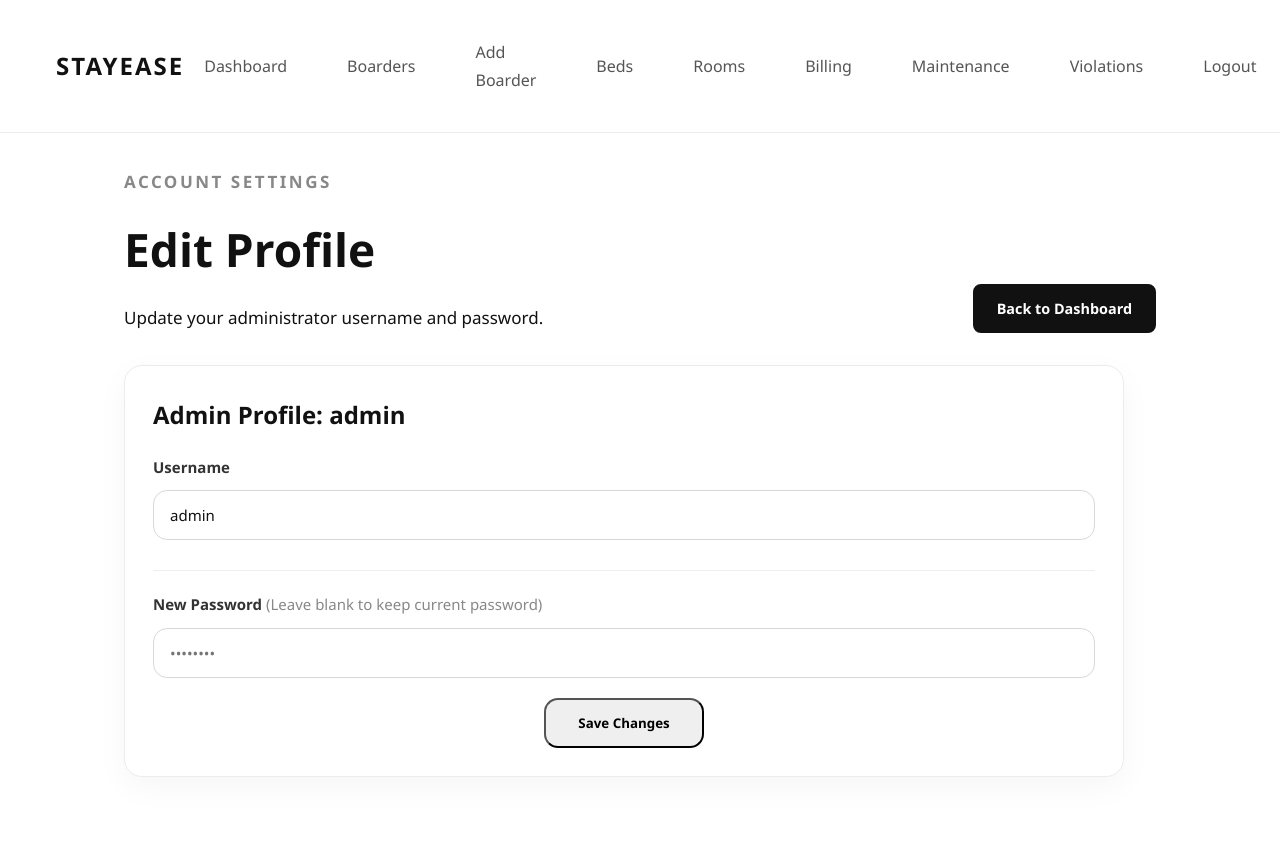
After one commit to chrkk/stayease, a PHP site: page /profile.php in a window 1280 px wide. The commit adds this page. Run offline with PHP 8.4, Linux system fonts and the light colour scheme; a user stored in the database is signed in; a stand-in replaces the project's code that opens the database connection.

Commit message:
added edit profile and edited bed screen

```diff
--- /dev/null
+++ b/public/profile.php
@@ -0,0 +1,143 @@
+<?php
+session_start();
+require_once 'config.php';
+
+// Security Gatekeeper
+if (!isset($_SESSION['username'])) {
+    header("Location: login.php");
+    exit();
+}
+
+$message = '';
+$error = '';
+$current_username = $_SESSION['username'];
+
+// --- PRG PATTERN: CATCH SUCCESS REDIRECT ---
+if (isset($_GET['status']) && $_GET['status'] === 'updated') {
+    $message = 'Profile updated successfully.';
+}
+
+// --- LOGIC FOR UPDATING PROFILE ---
+if (isset($_POST['btnUpdateProfile'])) {
+    $new_username = mysqli_real_escape_string($con, trim($_POST['new_username']));
+    $new_password = mysqli_real_escape_string($con, $_POST['new_password']);
+
+    if (empty($new_username)) {
+        $error = 'Username cannot be blank.';
+    } else {
+        if (!empty($new_password)) {
+            // Update both username and password
+            $stmtUpdate = $con->prepare("UPDATE user SET username = ?, password = ? WHERE username = ?");
+            $stmtUpdate->bind_param('sss', $new_username, $new_password, $current_username);
+        } else {
+            // Update username only
+            $stmtUpdate = $con->prepare("UPDATE user SET username = ? WHERE username = ?");
+            $stmtUpdate->bind_param('ss', $new_username, $current_username);
+        }
+
+        if ($stmtUpdate->execute()) {
+            $stmtUpdate->close();
+            // Keep session in sync with the new username
+            $_SESSION['username'] = $new_username;
+            header("Location: profile.php?status=updated");
+            exit();
+        } else {
+            $error = 'Unable to update profile. Please try again.';
+            $stmtUpdate->close();
+        }
+    }
+}
+
+// Always read username from session (may have just been updated above)
+$current_username = $_SESSION['username'];
+?>
+<!DOCTYPE html>
+<html lang="en">
+<head>
+    <meta charset="UTF-8">
+    <meta name="viewport" content="width=device-width, initial-scale=1.0">
+    <title>Edit Profile | StayEase</title>
+    <link rel="stylesheet" href="assets/css/style.css">
+    <style>
+        .btn-hero {
+            display: inline-block;
+            padding: 10px 22px;
+            background-color: #111;
+            color: #fff;
+            border: 2px solid #111;
+            border-radius: 8px;
+            font-size: 0.9rem;
+            font-weight: 600;
+            text-decoration: none;
+            cursor: pointer;
+            transition: background-color 0.2s ease, color 0.2s ease;
+        }
+        .btn-hero:hover {
+            background-color: #333;
+            border-color: #333;
+            color: #fff;
+        }
+    </style>
+</head>
+<body>
+    <header class="app-header">
+        <div class="header-brand">STAYEASE</div>
+        <nav class="app-nav">
+            <a href="dashboard.php">Dashboard</a>
+            <a href="boarders.php">Boarders</a>
+            <a href="boarder_register.php">Add Boarder</a>
+            <a href="beds.php">Beds</a>
+            <a href="rooms.php">Rooms</a>
+            <a href="billing.php">Billing</a>
+            <a href="maintenance.php">Maintenance</a>
+            <a href="violations.php">Violations</a>
+            <a href="logout.php">Logout</a>
+        </nav>
+    </header>
+
+    <main class="page-content">
+        <section class="page-hero">
+            <div>
+                <p class="section-label">Account Settings</p>
+                <h1>Edit Profile</h1>
+                <p>Update your administrator username and password.</p>
+            </div>
+            <a href="dashboard.php" class="btn-hero">Back to Dashboard</a>
+        </section>
+
+        <section class="panel form-panel">
+            <div class="panel-heading">
+                <h2>Admin Profile: <?= htmlspecialchars($current_username) ?></h2>
+            </div>
+
+            <?php if ($message): ?>
+                <div class="alert alert-success"><?= htmlspecialchars($message) ?></div>
+            <?php endif; ?>
+
+            <?php if ($error): ?>
+                <div class="alert alert-error"><?= htmlspecialchars($error) ?></div>
+            <?php endif; ?>
+
+            <form method="post" action="profile.php" class="form-grid">
+
+                <div class="input-group input-full">
+                    <label for="new_username">Username</label>
+                    <input type="text" id="new_username" name="new_username"
+                           value="<?= htmlspecialchars($current_username) ?>"
+                           placeholder="Enter username" required>
+                </div>
+
+                <div class="input-group input-full" style="border-top: 1px solid #eee; padding-top: 20px; margin-top: 10px;">
+                    <label for="new_password">New Password <span style="font-weight:400; color:#888;">(Leave blank to keep current password)</span></label>
+                    <input type="password" id="new_password" name="new_password" placeholder="••••••••">
+                </div>
+
+                <div class="input-group input-full actions-row">
+                    <button type="submit" class="btn-primary" name="btnUpdateProfile">Save Changes</button>
+                </div>
+
+            </form>
+        </section>
+    </main>
+</body>
+</html>
```
Also changed, not shown: public/beds.php (+47 -74 lines), public/dashboard.php (+21 -0 lines).
